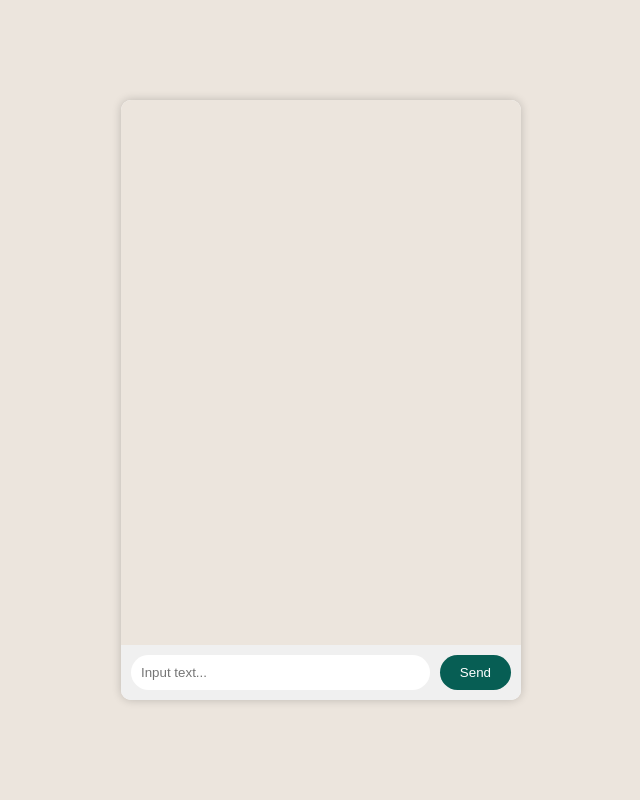
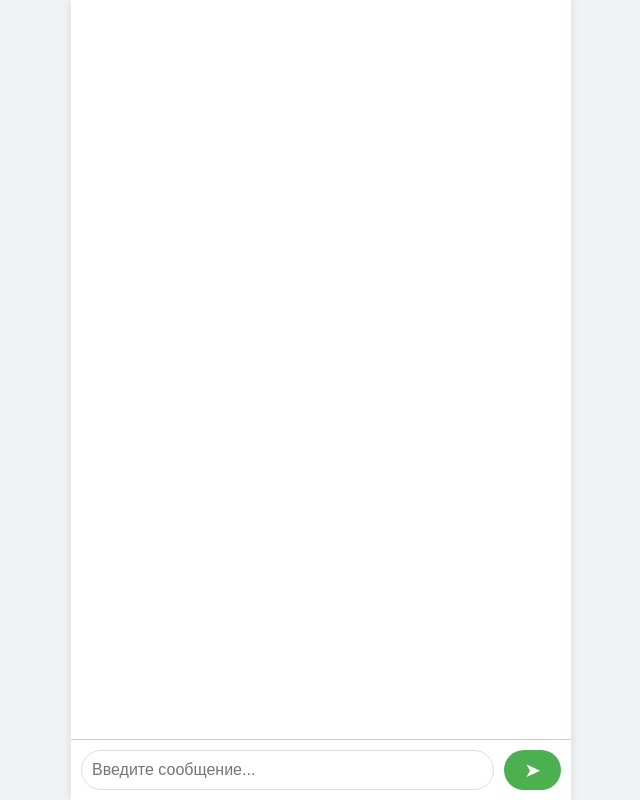
Before and after one commit to Begemot100/impulsAssist, a Flask app: page / in a window 1280 px wide. Shown: the whole page, without its empty margins (319-959 px from the left). Run offline with Flask 3, Linux system fonts and the light colour scheme.

```diff
--- /dev/null
+++ b/static/css/chat.css
@@ -0,0 +1,79 @@
+body {
+    margin: 0;
+    padding: 0;
+    font-family: -apple-system, BlinkMacSystemFont, "Segoe UI", Roboto, "Helvetica Neue", Arial, sans-serif;
+    background: #f0f2f5;
+    display: flex;
+    justify-content: center;
+    align-items: center;
+    height: 100vh;
+}
+
+.chat-container {
+    width: 100%;
+    max-width: 500px;
+    height: 100vh;
+    display: flex;
+    flex-direction: column;
+    background: #fff;
+    box-shadow: 0 0 10px rgba(0,0,0,0.1);
+}
+
+.chat-messages {
+    flex: 1;
+    overflow-y: auto;
+    padding: 10px;
+    display: flex;
+    flex-direction: column;
+}
+
+.message {
+    margin-bottom: 10px;
+    max-width: 80%;
+    padding: 10px;
+    border-radius: 10px;
+    font-size: 16px;
+    line-height: 1.4;
+}
+
+.user {
+    background: #dcf8c6;
+    align-self: flex-end;
+}
+
+.assistant {
+    background: #ececec;
+    align-self: flex-start;
+}
+
+.chat-form {
+    display: flex;
+    padding: 10px;
+    background: #fff;
+    border-top: 1px solid #ccc;
+}
+
+.chat-form input[type="text"] {
+    flex: 1;
+    padding: 10px;
+    font-size: 16px;
+    border: 1px solid #ddd;
+    border-radius: 20px;
+    outline: none;
+}
+
+.chat-form button {
+    background: #4CAF50;
+    border: none;
+    color: white;
+    padding: 0 20px;
+    margin-left: 10px;
+    border-radius: 20px;
+    font-size: 20px;
+    cursor: pointer;
+    transition: background 0.3s;
+}
+
+.chat-form button:hover {
+    background: #45a049;
+}
--- a/templates/chat.html
+++ b/templates/chat.html
@@ -2,95 +2,31 @@
 <html lang="ru">
 <head>
     <meta charset="UTF-8">
-    <title>Clinica Impuls</title>
-    <style>
-        body {
-            font-family: 'Segoe UI', Tahoma, Geneva, Verdana, sans-serif;
-            background: #ece5dd;
-            display: flex;
-            justify-content: center;
-            align-items: center;
-            height: 100vh;
-            margin: 0;
-        }
-        .chat-container {
-            width: 400px;
-            height: 600px;
-            background: #ffffff;
-            display: flex;
-            flex-direction: column;
-            border-radius: 10px;
-            overflow: hidden;
-            box-shadow: 0 0 10px rgba(0,0,0,0.2);
-        }
-        .chat-messages {
-            flex: 1;
-            padding: 10px;
-            overflow-y: auto;
-            background: #ece5dd;
-        }
-        .message {
-            margin: 10px 0;
-            max-width: 70%;
-            padding: 10px;
-            border-radius: 10px;
-            clear: both;
-        }
-        .user {
-            background: #dcf8c6;
-            margin-left: auto;
-            text-align: right;
-        }
-        .assistant {
-            background: #ffffff;
-            margin-right: auto;
-            text-align: left;
-        }
-        .chat-input {
-            display: flex;
-            padding: 10px;
-            background: #f0f0f0;
-        }
-        .chat-input input[type="text"] {
-            flex: 1;
-            padding: 10px;
-            border: none;
-            border-radius: 20px;
-            outline: none;
-        }
-        .chat-input button {
-            padding: 10px 20px;
-            margin-left: 10px;
-            background-color: #075e54;
-            color: white;
-            border: none;
-            border-radius: 20px;
-            cursor: pointer;
-        }
-        .chat-input button:hover {
-            background-color: #128c7e;
-        }
-    </style>
+    <meta name="viewport" content="width=device-width, initial-scale=1.0">
+    <title>Alina</title>
+    <link rel="stylesheet" href="{{ url_for('static', filename='css/chat.css') }}">
 </head>
 <body>
     <div class="chat-container">
-        <div class="chat-messages" id="chatMessages">
-            {% for sender, message in chat_history %}
-                <div class="message {{ 'user' if sender == 'You' else 'assistant' }}">
-                    <strong>{{ sender }}:</strong> {{ message }}
+        <div class="chat-messages" id="chat-messages">
+            {% for role, message in chat_history %}
+                <div class="message {{ 'user' if role == 'Вы' else 'assistant' }}">
+                    {{ message }}
                 </div>
             {% endfor %}
         </div>
 
-        <form class="chat-input" method="post">
-            <input type="text" name="message" placeholder="Input text..." required autocomplete="off">
-            <button type="submit">Send</button>
+        <form action="/" method="post" class="chat-form">
+            <input type="text" name="message" placeholder="Введите сообщение..." autocomplete="off" required>
+            <button type="submit">➤</button>
         </form>
     </div>
 
     <script>
-        const chatMessages = document.getElementById('chatMessages');
-        chatMessages.scrollTop = chatMessages.scrollHeight;
+        window.onload = () => {
+            const chat = document.getElementById('chat-messages');
+            chat.scrollTop = chat.scrollHeight;
+        };
     </script>
 </body>
 </html>
```
